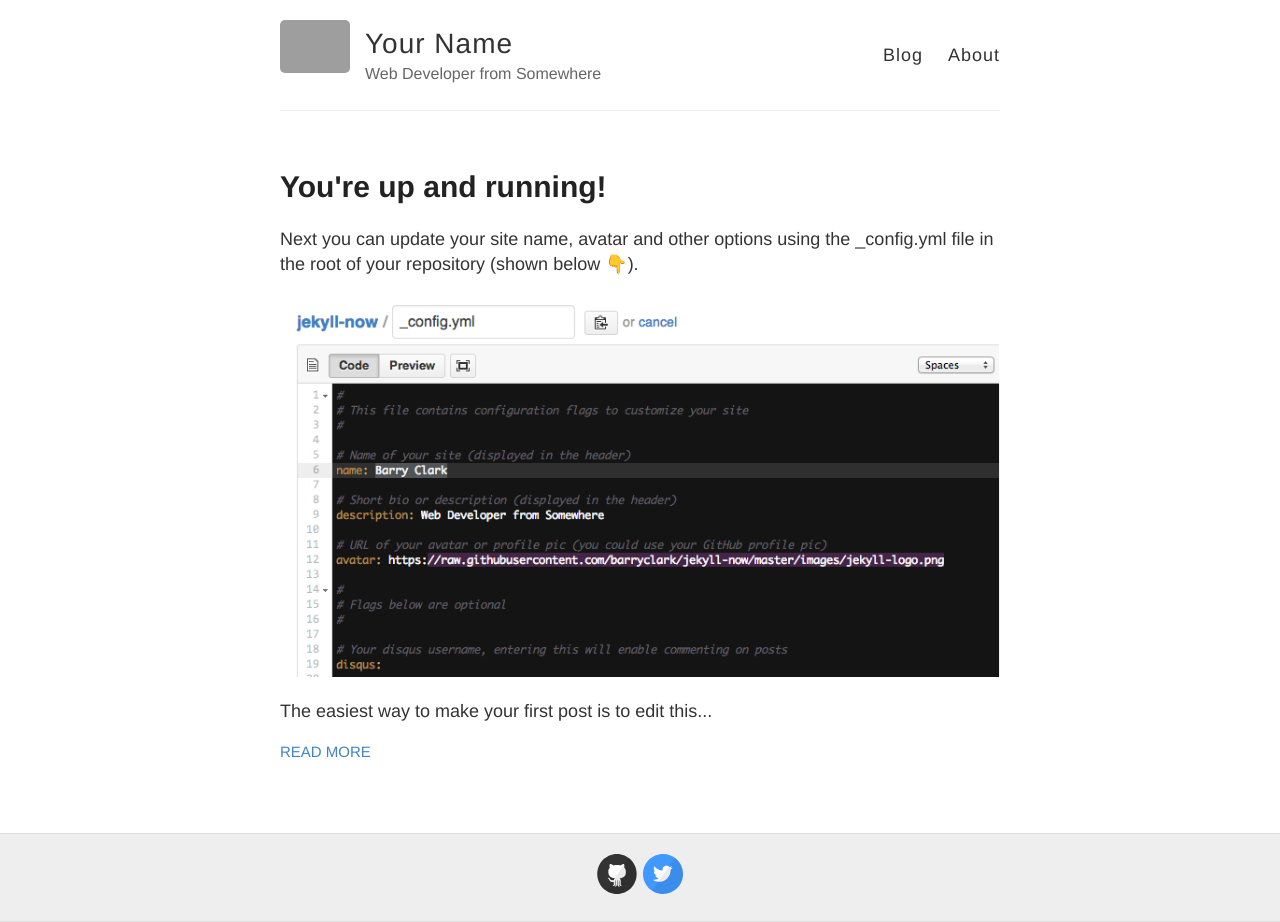
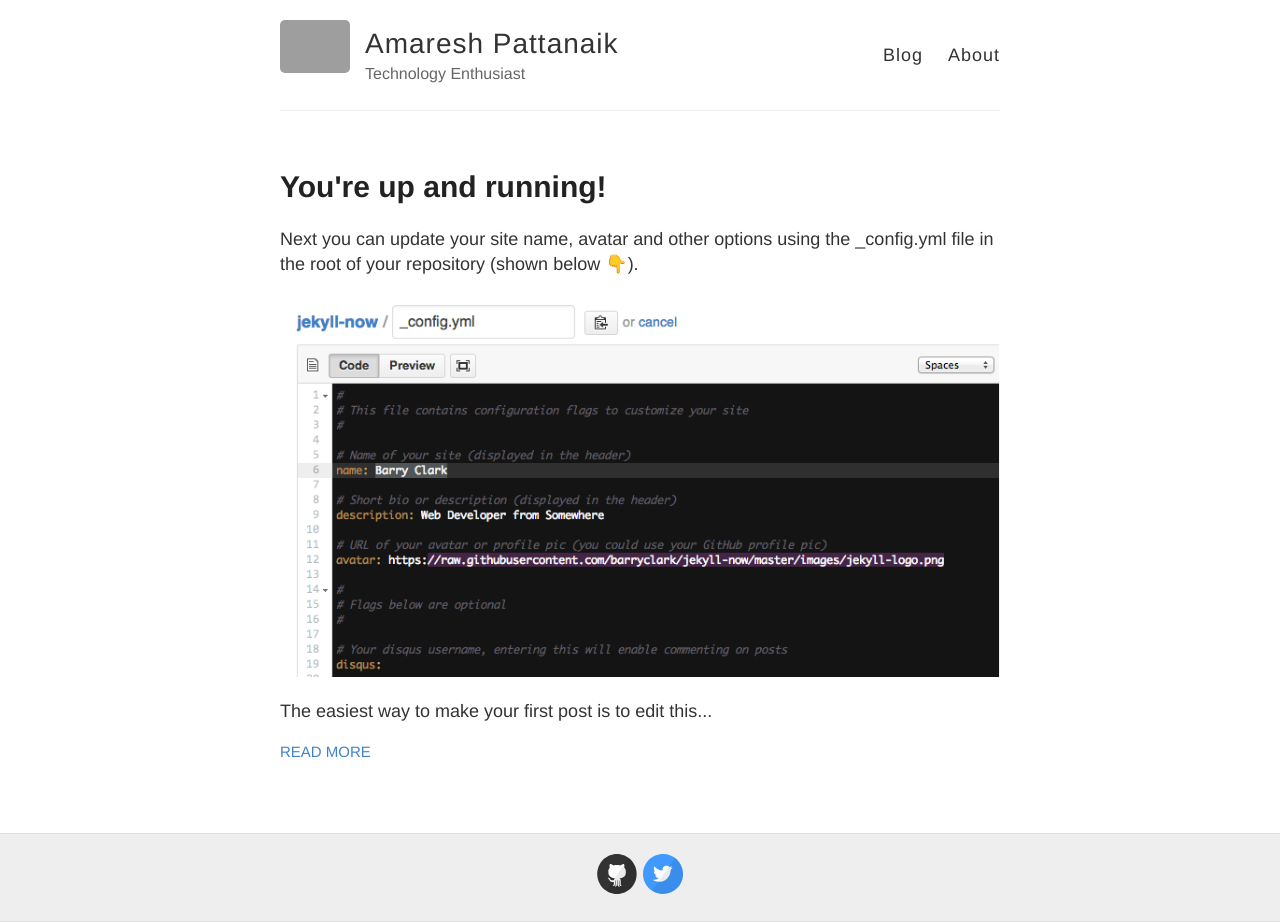
Before and after one commit to amareshp/amareshp.github.io, a Jekyll site: the page built from index.html, in a window 1280 px wide. Built offline with Jekyll 4.4.1, drawn with Linux system fonts in a browser that asks for light colours; emoji names are drawn with the system emoji font; grey boxes are pictures that could not be loaded.

Commit message:
added site details

```diff
--- a/_config.yml
+++ b/_config.yml
@@ -3,10 +3,10 @@
 #
 
 # Name of your site (displayed in the header)
-name: Your Name
+name: Amaresh Pattanaik
 
 # Short bio or description (displayed in the header)
-description: Web Developer from Somewhere
+description: Technology Enthusiast
 
 # URL of your avatar or profile pic (you could use your GitHub profile pic)
 avatar: https://raw.githubusercontent.com/barryclark/jekyll-now/master/images/jekyll-logo.png
@@ -30,14 +30,14 @@ footer-links:
   stackoverflow: # your stackoverflow profile, e.g. "users/50476/bart-kiers"
 
 # Your disqus shortname, entering this will enable commenting on posts
-disqus:
+disqus: amareshp
 
 # Enter your Google Analytics web tracking code (e.g. UA-2110908-2) to activate tracking
-google_analytics:
+google_analytics: UA-55788509-1
 
 # Your website URL (e.g. http://barryclark.github.io or http://www.barryclark.co)
 # Used for Sitemap.xml and your RSS feed
-url:
+url: http://amareshp.github.io
 
 # If you're hosting your site at a Project repository on GitHub pages
 # (http://yourusername.github.io/repository-name)
```
